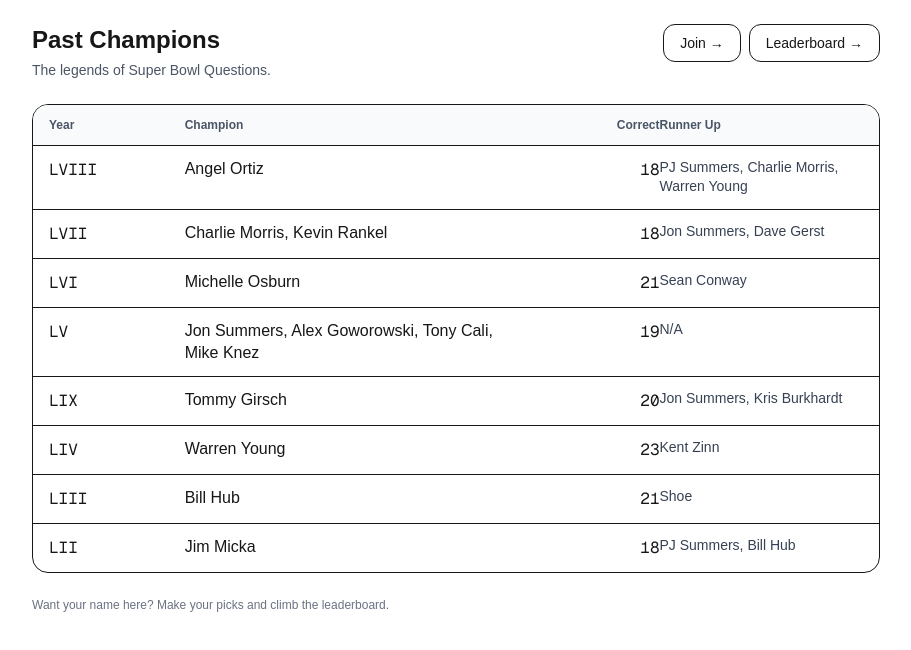
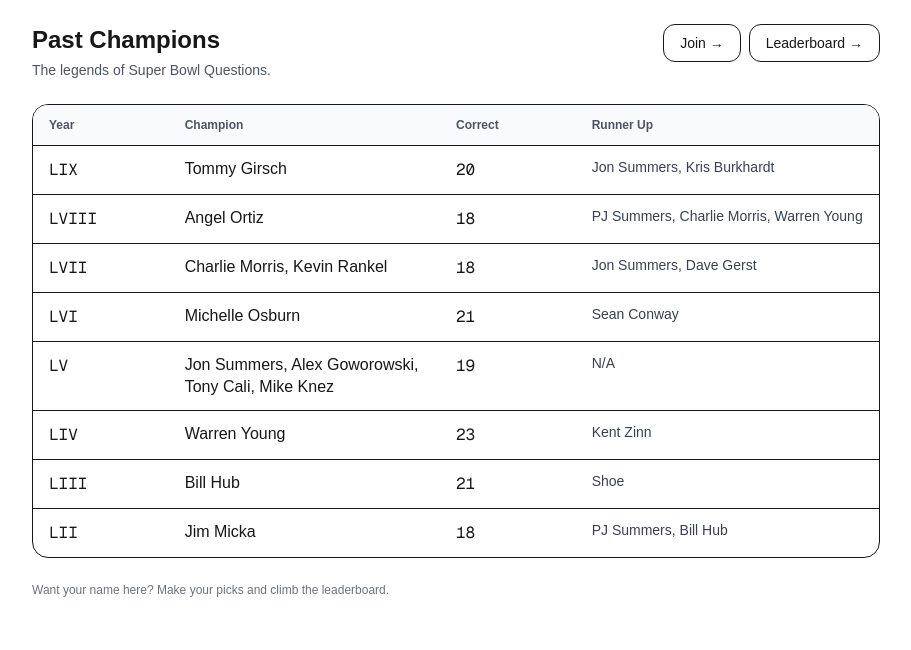
Before and after one commit to pj-summers/super_bowl_questions, a Next.js app: page /champions in a window 1280 px wide. Shown: the top 650 px of the page, without its empty margins (184-1095 px from the left). Built offline with nearby package versions, Linux system fonts and the light colour scheme.

Commit message:
Fixed sorting and spacing on past champs

```diff
--- a/app/champions/page.tsx
+++ b/app/champions/page.tsx
@@ -59,9 +59,7 @@ const CHAMPIONS: Champion[] = [
 ];
 
 export default function ChampionsPage() {
-  const championsSorted = [...CHAMPIONS].sort((a, b) =>
-    b.year.localeCompare(a.year)
-  );
+  const championsSorted = CHAMPIONS;
 
   return (
     <main className="min-h-screen p-6 max-w-4xl mx-auto">
@@ -95,9 +93,9 @@ export default function ChampionsPage() {
         {/* Table Header */}
         <div className="grid grid-cols-12 bg-gray-50 px-4 py-3 text-xs font-semibold text-gray-600">
           <div className="col-span-2">Year</div>
-          <div className="col-span-5">Champion</div>
-          <div className="col-span-2 text-right">Correct</div>
-          <div className="col-span-3">Runner Up</div>
+          <div className="col-span-4">Champion</div>
+          <div className="col-span-2">Correct</div>
+          <div className="col-span-4">Runner Up</div>
         </div>
 
         {/* Table Rows */}
@@ -108,15 +106,15 @@ export default function ChampionsPage() {
           >
             <div className="col-span-2 font-mono">{c.year}</div>
 
-            <div className="col-span-5 font-medium leading-snug">
+            <div className="col-span-4 font-medium leading-snug">
               {c.name}
             </div>
 
-            <div className="col-span-2 text-right font-mono">
+            <div className="col-span-2 font-mono">
               {c.correct}
             </div>
 
-            <div className="col-span-3 text-sm text-gray-700 leading-snug">
+            <div className="col-span-4 text-sm text-gray-700 leading-snug">
               {c.runnerUp}
             </div>
           </div>
```
